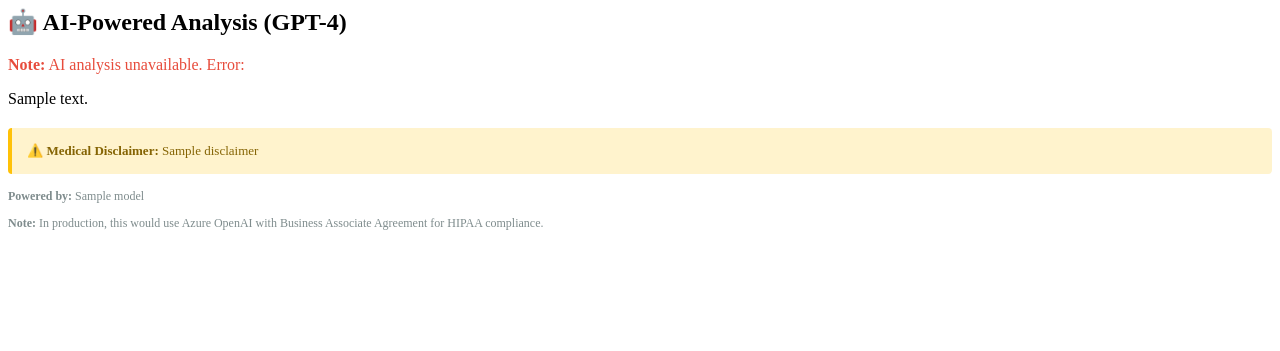
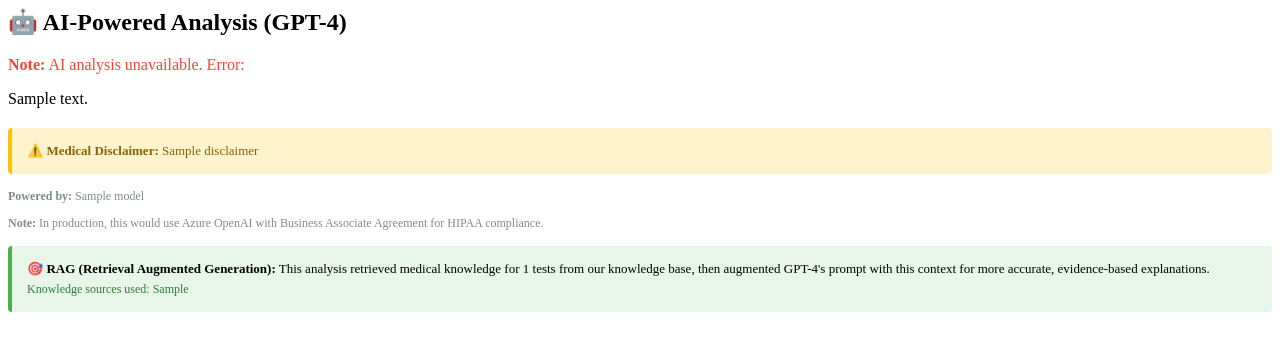
Before and after one commit to bhavana-adarsha/iris-lab-analyzer, a Flask app: template templates/index.html in a window 1280 px wide. Shown: the top 351 px of the page. Run offline with Flask 3, Linux system fonts and the light colour scheme; the template is opened without the code that fills it: most values are stand-ins (such as "Sample title", 1, 10 or a date in 2020).

Commit message:
added medical_knowlegde.json as a reference for gpt-4 to refer along with its trainign data

```diff
--- a/app.py
+++ b/app.py
@@ -17,12 +17,57 @@ def load_sample_labs():
     with open('sample_data/lab_results.json', 'r') as f:
         return json.load(f)
 
+def load_medical_knowledge():
+    """Load medical knowledge base"""
+    with open('medical_knowledge.json', 'r') as f:
+        return json.load(f)
+
+def retrieve_relevant_knowledge(lab_results, knowledge_base):
+    """
+    RAG STEP 1: RETRIEVAL
+    Retrieve relevant medical knowledge for the specific tests in patient's labs
+    This is the 'R' in RAG - we're retrieving context before generation
+    """
+    relevant_knowledge = {}
+
+    for lab in lab_results:
+        test_name = lab['test_name']
+
+        # Retrieve knowledge for this specific test
+        if test_name in knowledge_base['tests']:
+            test_info = knowledge_base['tests'][test_name]
+
+            # Only include relevant info based on abnormal status
+            relevant_info = {
+                'description': test_info['description']
+            }
+
+            if lab['status'] == 'Low' and 'low_causes' in test_info:
+                relevant_info['causes'] = test_info['low_causes']
+                relevant_info['symptoms'] = test_info.get('low_symptoms', [])
+                relevant_info['actions'] = test_info.get('recommended_actions_low', [])
+            elif lab['status'] == 'High' and 'high_causes' in test_info:
+                relevant_info['causes'] = test_info['high_causes']
+                relevant_info['symptoms'] = test_info.get('high_symptoms', [])
+                relevant_info['actions'] = test_info.get('recommended_actions_high', [])
+
+            relevant_knowledge[test_name] = relevant_info
+
+    return relevant_knowledge
+
 def analyze_labs_with_gpt(lab_data):
     """
-    Analyze lab results using GPT-4
-    This demonstrates LLM integration with healthcare data
-    Production would use Azure OpenAI with BAA for HIPAA compliance
+    FULL RAG PIPELINE:
+    1. RETRIEVE relevant medical knowledge
+    2. AUGMENT prompt with retrieved context
+    3. GENERATE answer using GPT-4
     """
+
+    # Load medical knowledge base
+    knowledge_base = load_medical_knowledge()
+
+    # RAG STEP 1: RETRIEVE
+    retrieved_knowledge = retrieve_relevant_knowledge(lab_data['lab_results'], knowledge_base)
 
     # Build context from lab results
     lab_summary = []
@@ -36,7 +81,20 @@ def analyze_labs_with_gpt(lab_data):
         if lab['status'] != 'Normal':
             abnormal_results.append(lab)
 
-    # Create prompt with patient context
+    # RAG STEP 2: AUGMENT - Build enhanced prompt with retrieved knowledge
+    knowledge_context = "\n\nMEDICAL KNOWLEDGE BASE (use this to provide accurate explanations):\n"
+
+    for test_name, info in retrieved_knowledge.items():
+        knowledge_context += f"\n{test_name}:\n"
+        knowledge_context += f"- What it is: {info['description']}\n"
+
+        if 'causes' in info:
+            knowledge_context += f"- Common causes: {', '.join(info['causes'])}\n"
+        if 'symptoms' in info:
+            knowledge_context += f"- Symptoms: {', '.join(info['symptoms'])}\n"
+        if 'actions' in info:
+            knowledge_context += f"- Recommended actions: {', '.join(info['actions'])}\n"
+
     prompt = f"""You are a helpful health assistant analyzing lab results.
 
 Patient Information:
@@ -46,33 +104,51 @@ Patient Information:
 Lab Results:
 {chr(10).join(lab_summary)}
 
-Additional Notes: {lab_data.get('notes', 'None')}
+{knowledge_context}
 
-Please provide:
-1. A brief summary of overall health status (2-3 sentences)
-2. Explanation of any abnormal results in plain language
-3. 3-5 actionable recommendations
-4. What to discuss with their doctor
+Additional Clinical Notes: {lab_data.get('notes', 'None')}
+
+Please provide a comprehensive analysis using the medical knowledge provided above:
+
+1. **Overall Health Summary** (2-3 sentences)
+
+2. **Abnormal Results Explained**
+   For each abnormal result, explain in plain language:
+   - What the test measures and why it matters
+   - What might cause this result
+   - What symptoms to watch for
+
+3. **Actionable Recommendations** (5-7 specific next steps)
+   - Dietary changes
+   - Lifestyle modifications
+   - Follow-up tests to consider
+   - When to see a doctor
+
+4. **Key Discussion Points for Your Doctor**
 
 IMPORTANT GUIDELINES:
-- Use simple, non-medical language
-- Never diagnose conditions
+- Use the medical knowledge base provided, don't rely only on your training
+- Use simple, non-medical language - explain like talking to a friend
+- Never diagnose conditions - say "may indicate" or "could be related to"
 - Always recommend consulting a healthcare provider
 - Be encouraging but honest about concerning results
 - Include appropriate medical disclaimers
 
-Format your response clearly with sections."""
+Format clearly with headers and bullet points."""
 
     try:
-        # Call GPT-4
+        # RAG STEP 3: GENERATE using GPT-4 with augmented prompt
         response = client.chat.completions.create(
             model="gpt-4",
             messages=[
-                {"role": "system", "content": "You are a helpful health information assistant. You provide clear explanations of lab results but never diagnose conditions. You always encourage patients to consult their healthcare provider."},
+                {
+                    "role": "system",
+                    "content": "You are a helpful health information assistant. You explain lab results using provided medical knowledge. You never diagnose conditions. You always encourage patients to consult their healthcare provider. You use plain, simple language."
+                },
                 {"role": "user", "content": prompt}
             ],
             temperature=0.7,
-            max_tokens=1000
+            max_tokens=1500
         )
 
         ai_analysis = response.choices[0].message.content
@@ -83,8 +159,9 @@ Format your response clearly with sections."""
             'analysis_text': ai_analysis,
             'abnormal_count': len(abnormal_results),
             'abnormal_tests': abnormal_results,
-            'model': 'GPT-4',
-            'disclaimer': 'This analysis is for informational purposes only and does not constitute medical advice. Always consult with your healthcare provider.'
+            'knowledge_sources_used': list(retrieved_knowledge.keys()),
+            'model': 'GPT-4 with RAG',
+            'disclaimer': 'This analysis uses medical knowledge databases combined with AI. It is for informational purposes only and does not constitute medical advice. Always consult with your healthcare provider.'
         }
 
     except Exception as e:
--- a/templates/index.html
+++ b/templates/index.html
@@ -21,3 +21,13 @@
             <p><strong>Note:</strong> In production, this would use Azure OpenAI with Business Associate Agreement for HIPAA compliance.</p>
         </div>
     </div>
+    <div style="margin-top: 15px; padding: 15px; background: #e8f5e9; border-left: 4px solid #4caf50; border-radius: 4px;">
+            <p style="margin: 0; font-size: 13px;">
+                <strong>🎯 RAG (Retrieval Augmented Generation):</strong>
+                This analysis retrieved medical knowledge for {{ analysis.knowledge_sources_used|length }} tests from our knowledge base,
+                then augmented GPT-4's prompt with this context for more accurate, evidence-based explanations.
+            </p>
+            <p style="margin: 5px 0 0 0; font-size: 12px; color: #2e7d32;">
+                Knowledge sources used: {{ analysis.knowledge_sources_used|join(', ') }}
+            </p>
+        </div>
```
Also changed, not shown: sample_data/medical_knowledge.json (added, +160 -0 lines).
